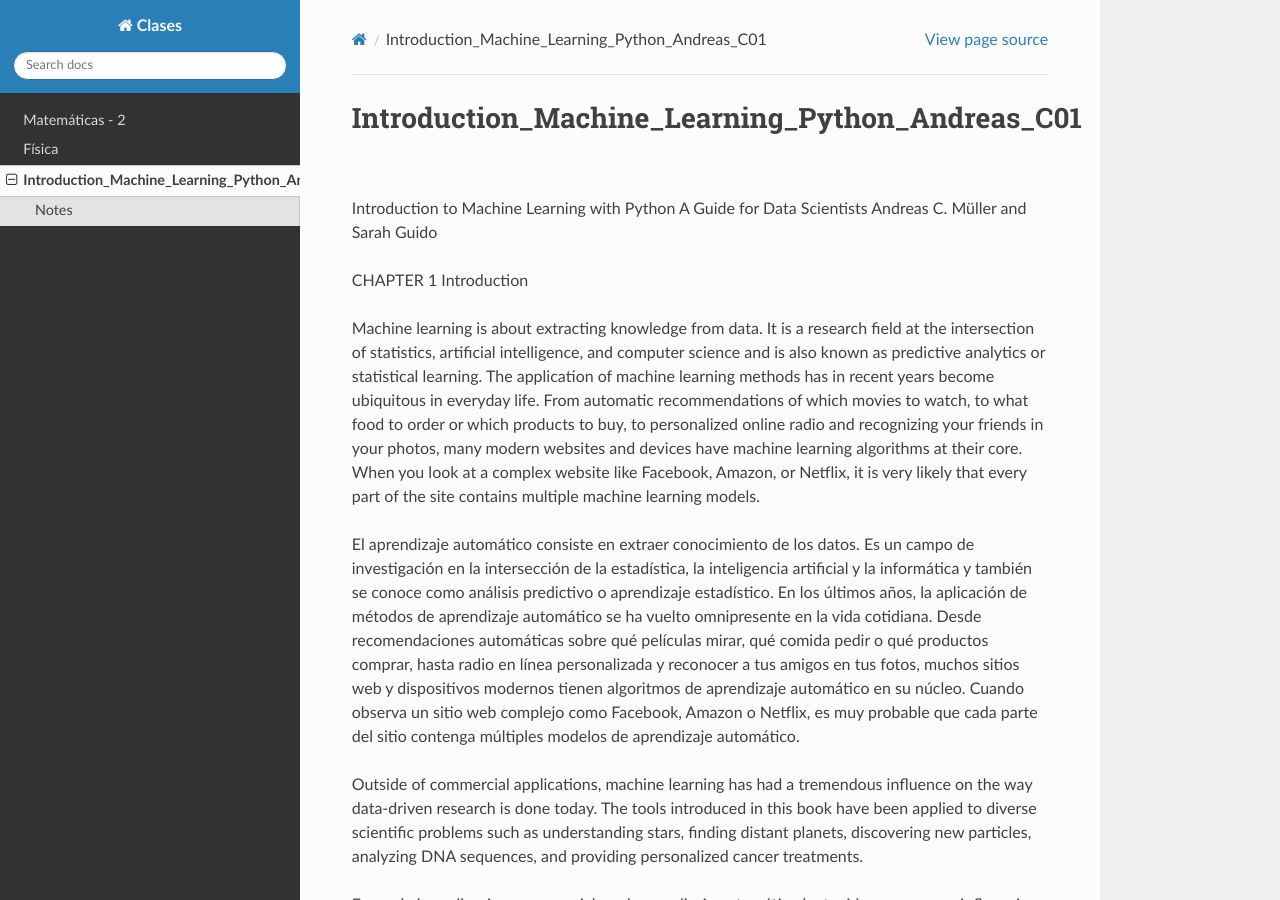
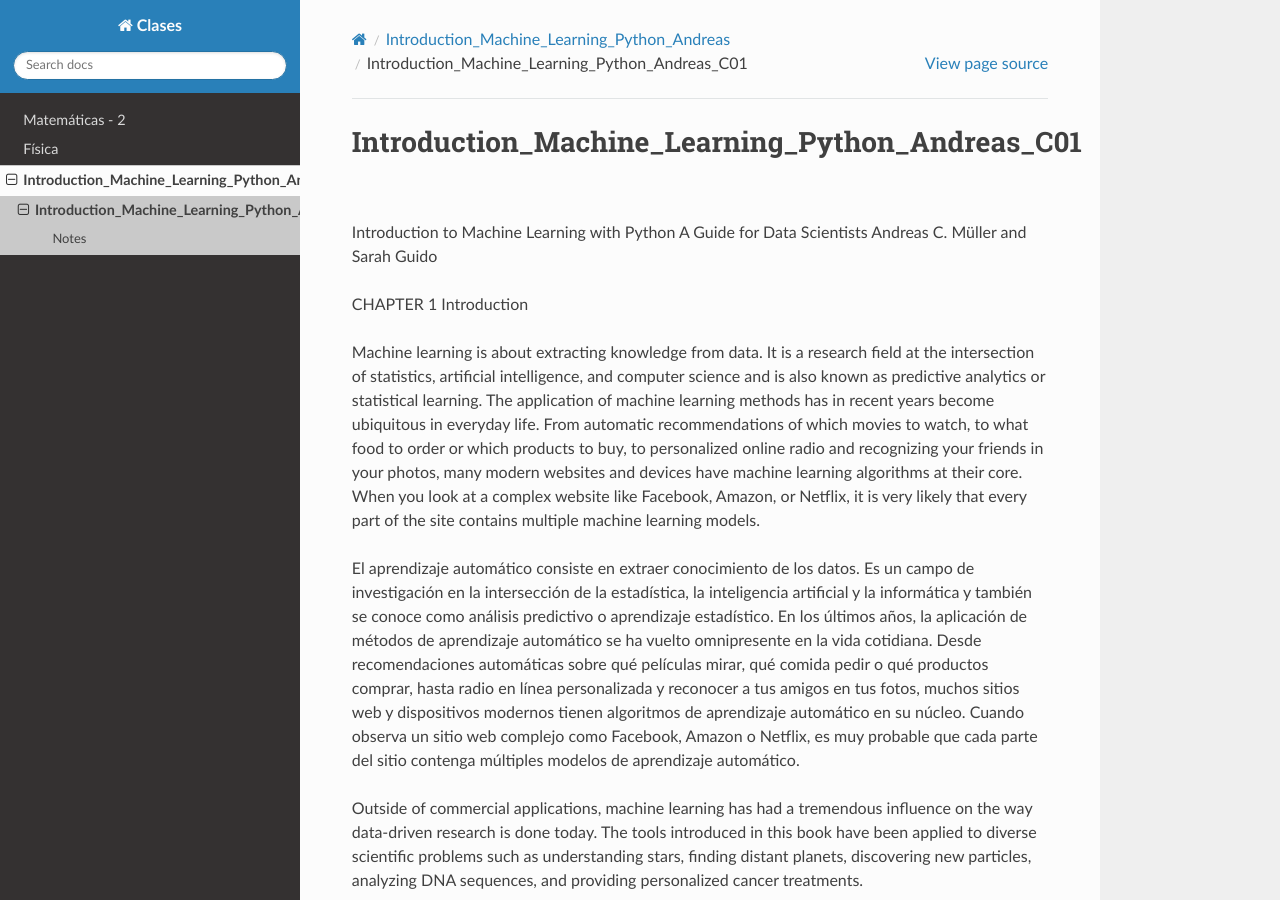
Before and after one commit to matecom57/santosg57-clasesparticulares, a Sphinx documentation site: the page built from docs/source/Introduction_Machine_Learning_Python_Andreas/Introduction_Machine_Learning_Python_Andreas_C01.rst, in a window 1280 px wide and 900 px high. Built offline with Sphinx 7.4.7 and the Read the Docs theme 3.1.0, drawn with Linux system fonts in a browser that asks for light colours.

```diff
--- /dev/null
+++ b/docs/source/Introduction_Machine_Learning_Python_Andreas/index2.rst
@@ -0,0 +1,7 @@
+Introduction_Machine_Learning_Python_Andreas
+===================================
+
+
+.. toctree::
+
+   Introduction_Machine_Learning_Python_Andreas_C01
--- a/docs/source/index.rst
+++ b/docs/source/index.rst
@@ -10,4 +10,4 @@ Contents
 
    Matematicas/matematicas
    Fisica/fisica
-   Introduction_Machine_Learning_Python_Andreas/Introduction_Machine_Learning_Python_Andreas_C01
+   Introduction_Machine_Learning_Python_Andreas/index2
```
